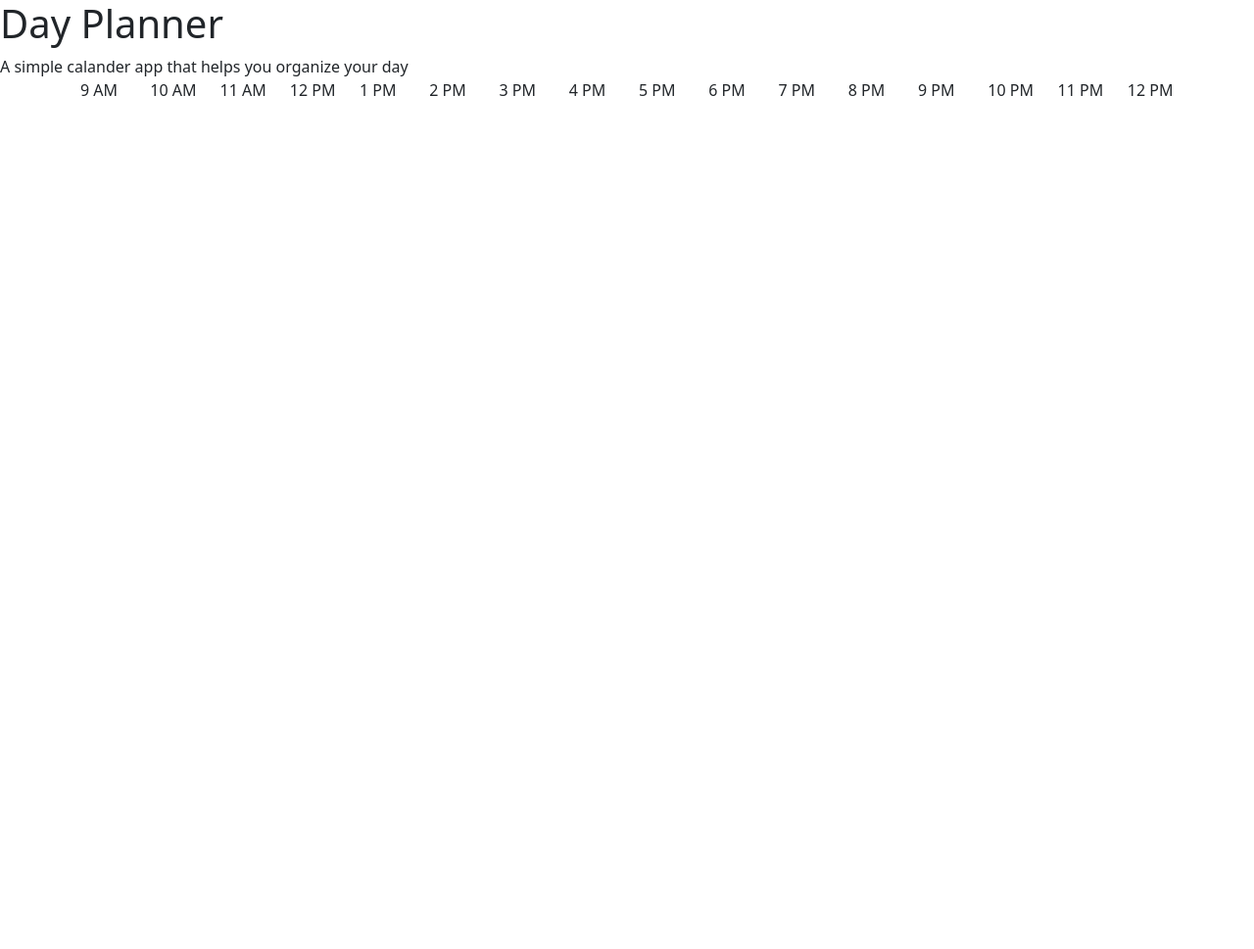
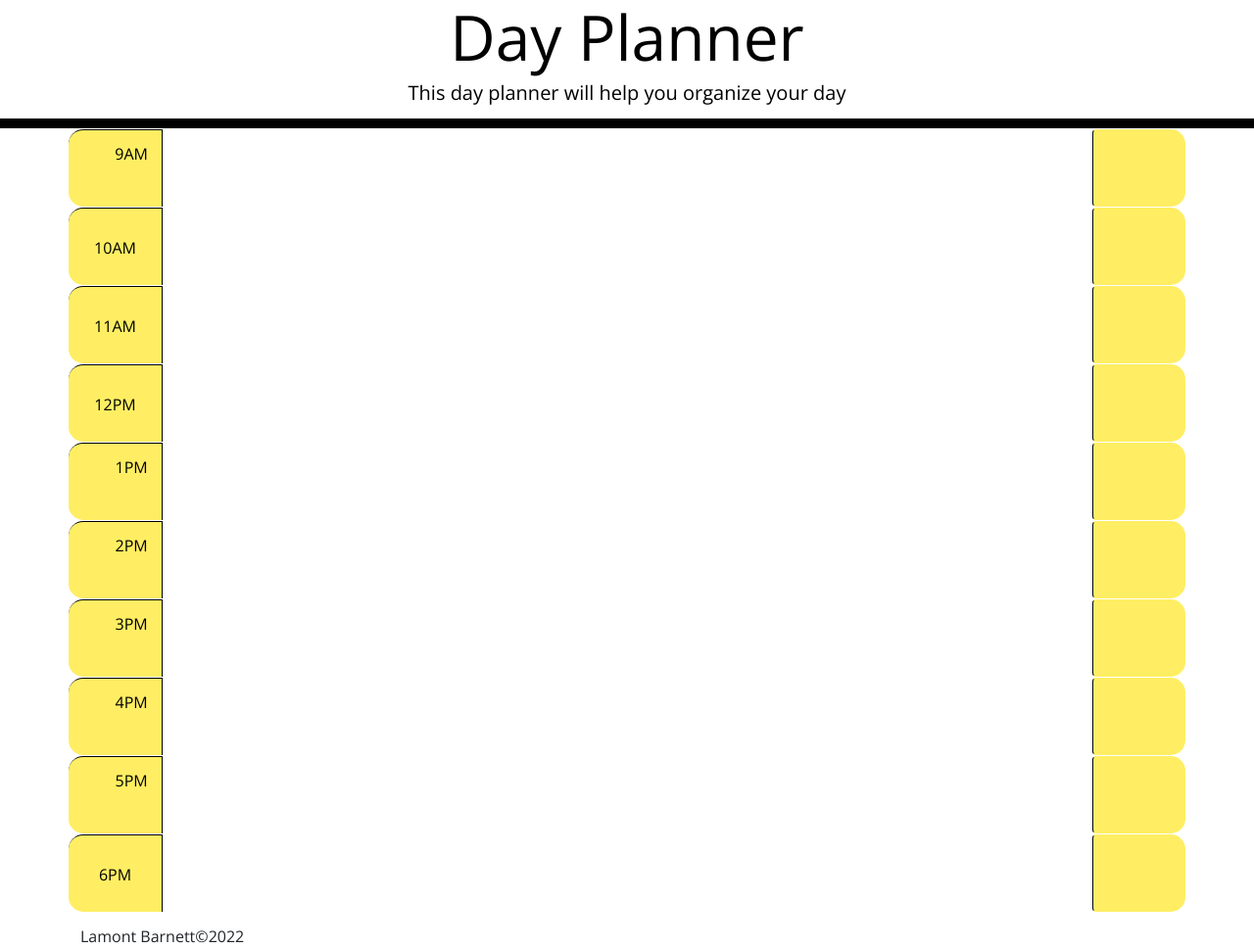
Before and after one commit to sirmojosodope/Day-Planner, a website: page index.html in a window 1280 px wide. Shown: the whole page at 98% size. Before the commit the page ends 800 px from the top, so only its background shows below. Drawn offline with nearby package versions, Linux system fonts and the light colour scheme.

Commit message:
added CSS

```diff
--- a/index.html
+++ b/index.html
@@ -2,71 +2,116 @@
 <html lang="en">
 <head>
   <meta charset="UTF-8">
-    <meta http-equiv="X-UA-Compatible" content="IE=edge">
   <meta name="viewport" content="width=device-width, initial-scale=1.0">
+  <meta http-equiv="X-UA-Compatible" content="ie=edge">
   <link rel="stylesheet" href="https://cdn.jsdelivr.net/npm/bootstrap@5.1.3/dist/css/bootstrap.min.css">
   <link rel="stylesheet" href="https://use.fontawesome.com/releases/v5.8.1/css/all.css" integrity="sha384-50oBUHEmvpQ+1lW4y57PTFmhCaXp0ML5d60M1M7uH2+nqUivzIebhndOJK28anvf" crossorigin="anonymous">
   <link href="https://fonts.googleapis.com/css?family=Open+Sans&display=swap" rel="stylesheet">
   <link rel="stylesheet" href="style.css">
+
   <title>Day Planner</title>
+
+
 </head>
-<h1>
-    Day Planner
-</h1>
+
 <body>
-    A simple calander app that helps you organize your day
+  <header class="Navbar">
+    <h1 class="display-3">Day Planner</h1>
+    <p class="lead">This day planner will help you organize your day</p>
+    <p id="currentDay" class="lead"></p>
+  </header>
+  <section class='text-center notification' id="notify">Appointment Added to <code>localStorage</code> ✔️</section>
   <div class="container">
-        <div class="row">
-          <div class="col">
-            9 AM
+    <div id="hour-9" class="row time-block">
+      <div class="col-md-1 hour">
+        9AM
       </div>
-          <div class="col">
-            10 AM
+      <textarea class="col-md-10 description">
+      </textarea>
+      <button class="btn saveBtn col-md-1"><i class="fal fa-save"></i></button>
     </div>
-          <div class="col">
-            11 AM
+    <div id="hour-10" class="row time-block">
+      <div class="col-md-1 hour">
+        10AM
       </div>
-          <div class="col">
-            12 PM
+      <textarea class="col-md-10 description">
+      </textarea>
+      <button class="btn saveBtn col-md-1"><i class="fal fa-save"></i></button>
     </div>
-          <div class="col">
-            1 PM
+    <div id="hour-11" class="row time-block">
+      <div class="col-md-1 hour">
+        11AM
       </div>
-          <div class="col">
-            2 PM
+      <textarea class="col-md-10 description">
+      </textarea>
+      <button class="btn saveBtn col-md-1"><i class="fal fa-save"></i></button>
     </div>
-          <div class="col">
-            3 PM
+    <div id="hour-12" class="row time-block">
+      <div class="col-md-1 hour">
+        12PM
       </div>
-          <div class="col">
-            4 PM
+      <textarea class="col-md-10 description">
+      </textarea>
+      <button class="btn saveBtn col-md-1"><i class="fal fa-save"></i></button>
     </div>
-          <div class="col">
-            5 PM
+   <div id="hour-13" class="row time-block">
+      <div class="col-md-1 hour">
+        1PM
       </div>
-          <div class="col">
-            6 PM
+      <textarea class="col-md-10 description">
+      </textarea>
+      <button class="btn saveBtn col-md-1"><i class="fal fa-save"></i></button>
     </div>
-          <div class="col">
-            7 PM
+    <div id="hour-14" class="row time-block">
+      <div class="col-md-1 hour">
+        2PM
       </div>
-          <div class="col">
-            8 PM
+      <textarea class="col-md-10 description">
+      </textarea>
+      <button class="btn saveBtn col-md-1"><i class="fal fa-save"></i></button>
     </div>
-          <div class="col">
-            9 PM
+    <div id="hour-15" class="row time-block">
+     <div class="col-md-1 hour">
+        3PM
       </div>
-          <div class="col">
-            10 PM
+      <textarea class="col-md-10 description">
+      </textarea>
+      <button class="btn saveBtn col-md-1"><i class="fal fa-save"></i></button>
     </div>
-          <div class="col">
-            11 PM
+    <div id="hour-16" class="row time-block">
+      <div class="col-md-1 hour">
+        4PM
       </div>
-          <div class="col">
-            12 PM
+      <textarea class="col-md-10 description">
+      </textarea>
+      <button class="btn saveBtn col-md-1"><i class="fal fa-save"></i></button>
     </div>
+    <div id="hour-17" class="row time-block">
+      <div class="col-md-1 hour">
+        5PM
       </div>
+      <textarea class="col-md-10 description">
+      </textarea>
+      <button class="btn saveBtn col-md-1"><i class="fal fa-save"></i></button>
     </div>
+    <div id="hour-18" class="row time-block">
+        <div class="col-md-1 hour">
+          6PM
+        </div>
+        <textarea class="col-md-10 description">
+        </textarea>
+        <button class="btn saveBtn col-md-1"><i class="fal fa-save"></i></button>
+      </div>
+      <br>
+     <footer>
+         <h6>Lamont Barnett&copy;2022</h6>
+     </footer>
 
+
+    <script src="https://code.jquery.com/jquery-3.4.1.min.js"></script>
+    <script src="https://cdnjs.cloudflare.com/ajax/libs/moment.js/2.24.0/moment.min.js"></script>
+
+    <script src="script.js"></script>
 </body>
+
 </html>
--- a/package.json
+++ b/package.json
@@ -1,6 +1,7 @@
 {
   "dependencies": {
     "bootstrap": "^5.2.0-beta1",
-    "moment": "^2.29.3"
+    "moment": "^2.29.3",
+    "prettier": "^2.6.2"
   }
 }
--- a/style.css
+++ b/style.css
@@ -0,0 +1,84 @@
+body {
+  font-family: "Open Sans", sans-serif;
+  font-size: 16px;
+  line-height: 1;
+  background-color: #ffffff;
+}
+
+textarea {
+  background: transparent;
+  border: none;
+  resize: none;
+  color: #000000;
+  border-left: 1px solid rgb(0, 0, 0);
+  padding: 10px;
+}
+
+.Navbar {
+  text-align: center;
+  background-color: transparent;
+  color: black;
+  border-radius: 0;
+  border-bottom: 10px solid rgb(0, 0, 0);
+}
+
+.description {
+  white-space: pre-wrap;
+}
+
+.time-block {
+  text-align: center;
+  border-radius: 15px;
+}
+
+.row {
+  white-space: pre-wrap;
+  height: 80px;
+  border-top: 1px solid white;
+}
+
+.hour {
+  background-color: #ffee63;
+  color: #000000;
+  border-top: 1px solid #000000;
+  border-top-left-radius: 15px;
+  border-bottom-left-radius: 15px;
+}
+
+.past {
+  background-color: #d3d3d3;
+  color: white;
+}
+
+.present {
+  background-color: #d4d925;
+  color: white;
+}
+
+.future {
+  background-color: #ff5b00;
+  color: white;
+}
+
+.saveBtn {
+  border-left: 1px solid black;
+  border-top-right-radius: 15px;
+  border-bottom-right-radius: 15px;
+  background-color: #ffee63;
+  color: white;
+}
+
+.saveBtn i:hover {
+  font-size: 20px;
+  transition: all 0.3s ease-in-out;
+}
+
+.notification {
+  display: none;
+  padding-bottom: 10px;
+  color: black;
+}
+
+.show {
+  display: block;
+}
```
Also changed, not shown: README.md, script.js (added), 1 other file. Lines whose indentation alone changed are shown as unchanged.
